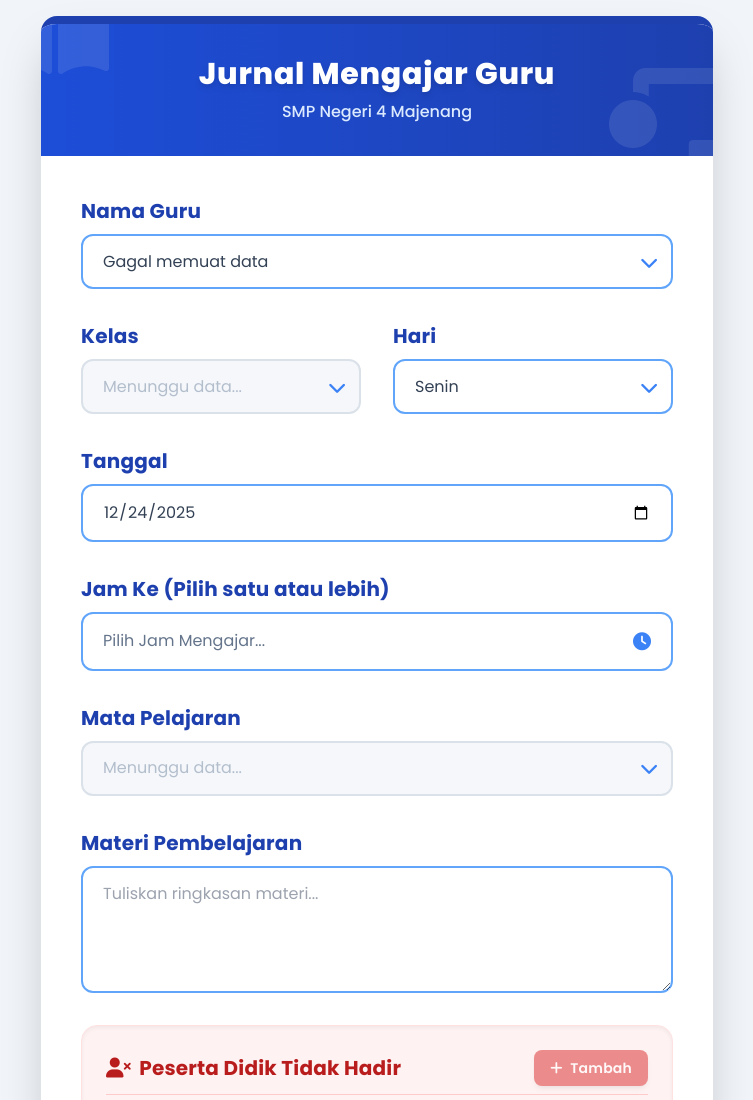
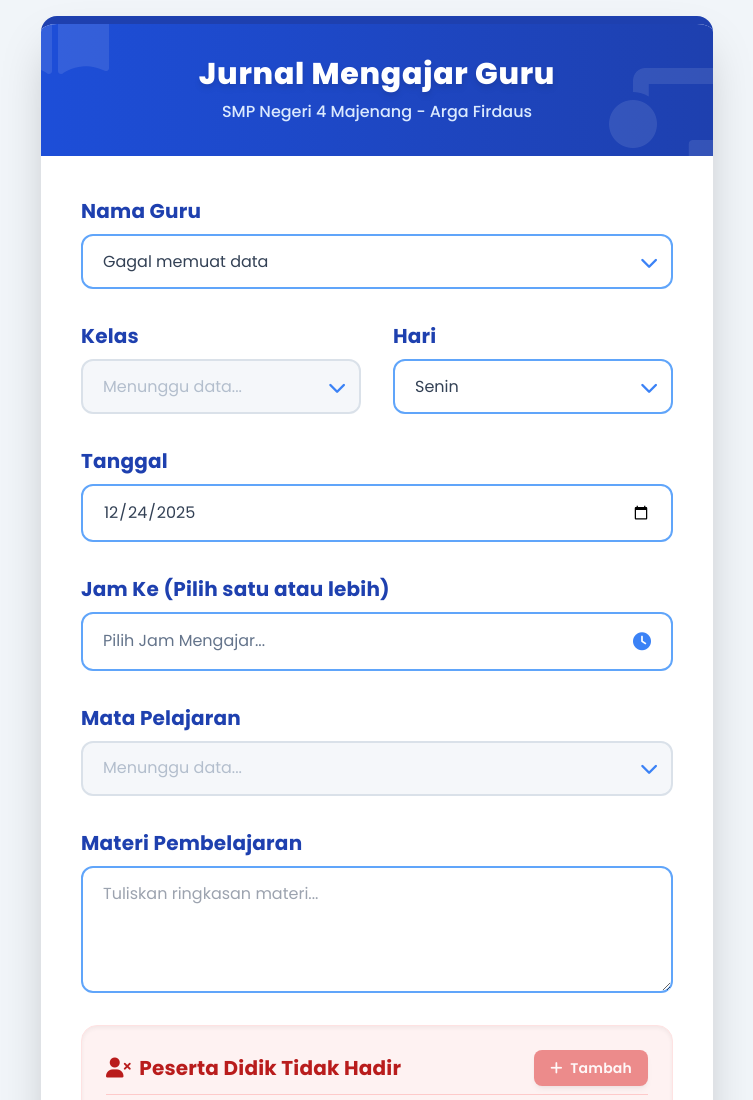
Before and after one commit to smpn4majenang/jurnal_arga_firdaus, a plain HTML site: page index.html in a window 1280 px wide. Shown: the top 1100 px of the page, without its empty margins (263-1016 px from the left). Drawn offline with nearby package versions, Linux system fonts and the light colour scheme; no server answers.

Commit message:
Update index.html

```diff
--- a/index.html
+++ b/index.html
@@ -100,7 +100,7 @@
                 <i class="fas fa-book-open text-8xl absolute -left-10 -top-10 text-white"></i>
             </div>
             <h2 class="text-3xl font-extrabold text-white relative z-10 tracking-wide drop-shadow-md">Jurnal Mengajar Guru</h2>
-            <p class="text-blue-100 text-base mt-2 relative z-10 font-medium">SMP Negeri 4 Majenang</p>
+            <p class="text-blue-100 text-base mt-2 relative z-10 font-medium">SMP Negeri 4 Majenang - Arga Firdaus</p>
         </div>
 
         <!-- Initial Loader Overlay -->
```
